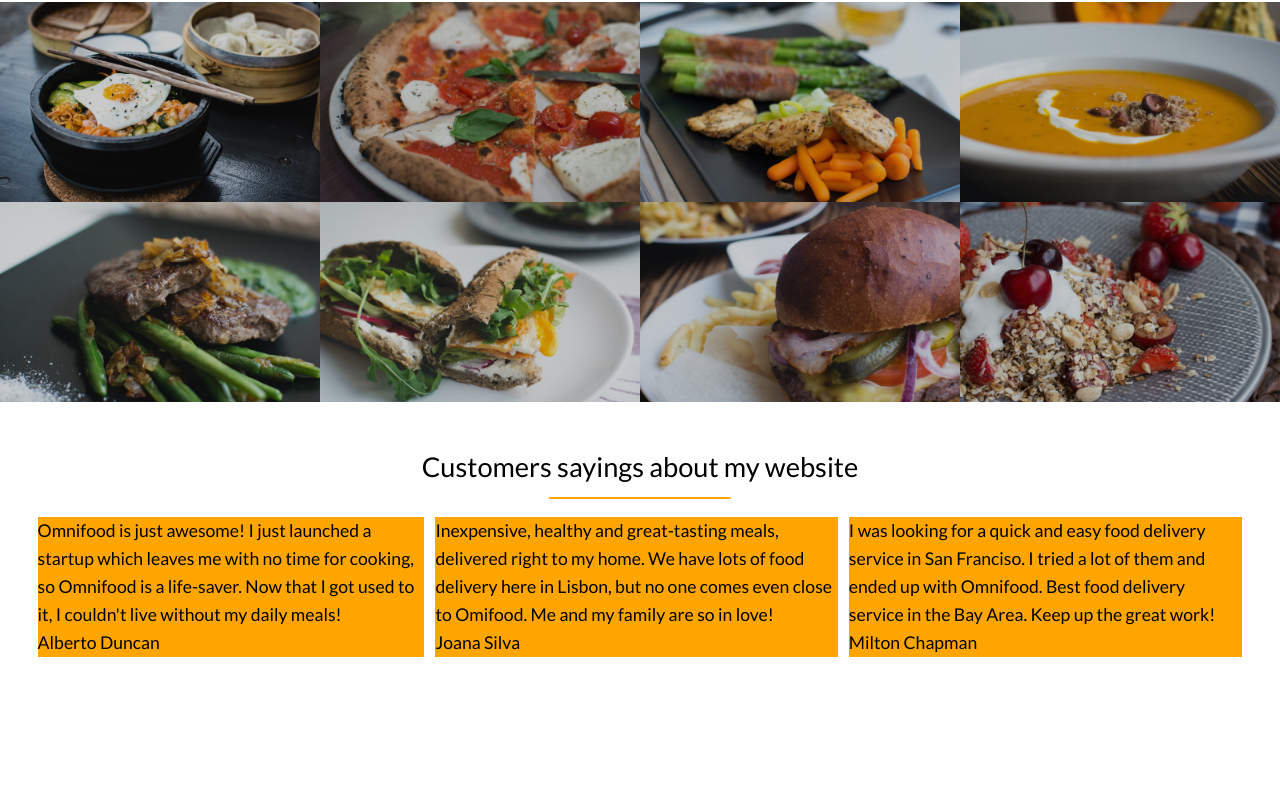
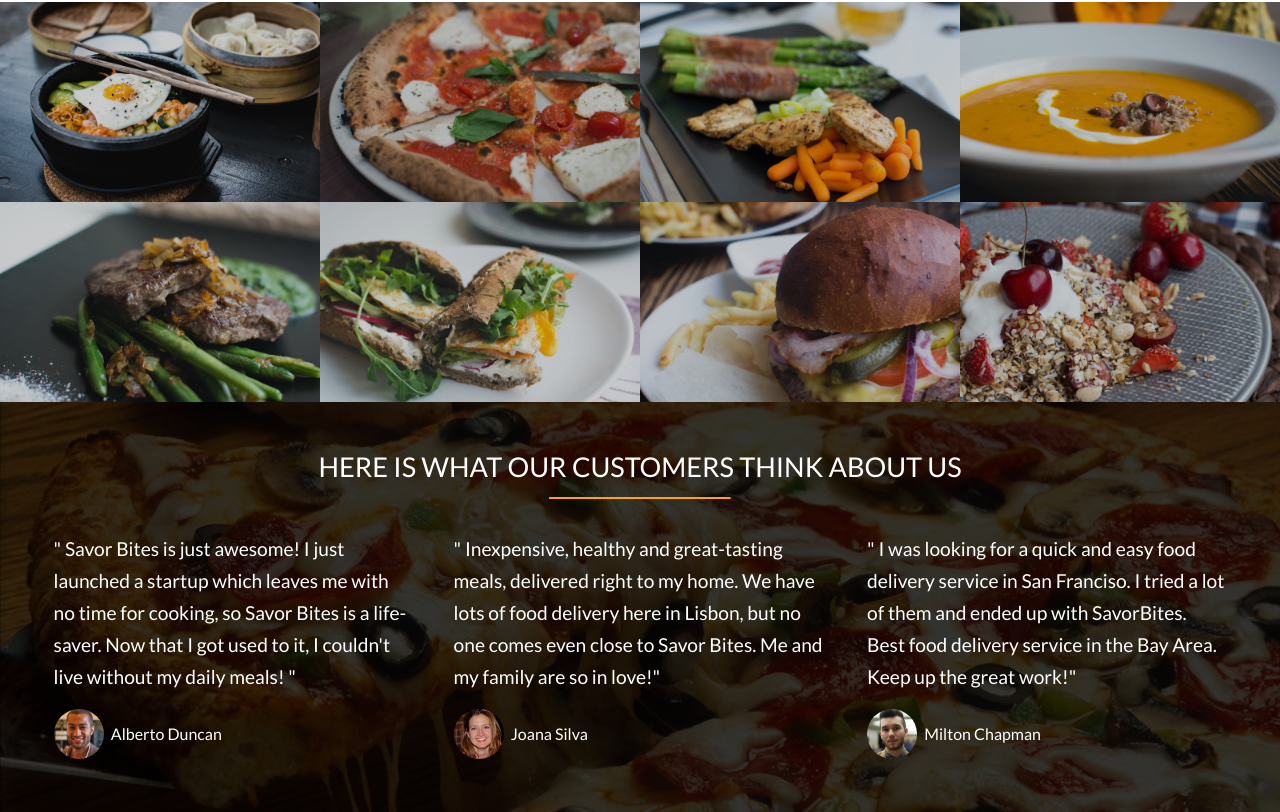
Before and after one commit to preetamvarun/Restaurant-App, a React (Create React App) app: page /about in a window 1280 px wide. Shown: the part 802-1614 px from the top of the page. Before the commit the page ends 1496 px from the top, so only its background shows below. Built offline with nearby package versions, Linux system fonts and the light colour scheme.

Commit message:
removed review.js

```diff
--- a/src/Components/About/About.css
+++ b/src/Components/About/About.css
@@ -27,18 +27,62 @@
   flex-direction: row;
 }
 
+.Testimonials {
+  background: url('./Images/testimonials-img.jpg') center center/cover;
+  color: white;
+  position: relative;
+  background-attachment: fixed;
+}
+
+.Testimonials > h1 {
+  position: relative;
+  z-index: 2;
+}
+
+.Testimonials::after {
+  position: absolute;
+  content: '';
+  top: 0;
+  right: 0;
+  left: 0;
+  bottom: 0;
+  background-color: rgba(0, 0, 0, 0.799);
+  z-index: 1;
+}
+
 .Review-Wrapper {
   margin-top: 0.75rem;
   display: flex;
   flex-direction: row;
   justify-content: center;
   align-items: center;
+  position: relative;
+  z-index: 2;
 }
 
 .About-Div .Review {
-  background-color: orange;
   margin: 0.35rem;
-  font-size: 1.1rem;
+  font-size: 1.2rem;
   text-align: left;
-  line-height: 1.75rem;
+  line-height: 2rem;
+  padding: 1rem;
 }
+
+.About-Div .Review .Profile {
+  display: flex;
+  flex-direction: row;
+  justify-content: flex-start;
+  align-items: center;
+  margin-top: 1rem;
+}
+
+.About-Div .Review .Profile img {
+  border-radius: 50%;
+  height: 50px;
+  width: 50px;
+}
+
+.About-Div .Review .Profile span {
+  margin-left: 0.45rem;
+  font-size: 1rem;
+}
--- a/src/Components/About/About.js
+++ b/src/Components/About/About.js
@@ -8,6 +8,10 @@
 import img6 from '../About/Images/6.jpg';
 import img7 from '../About/Images/7.jpg';
 import img8 from '../About/Images/8.jpg';
+import customer1 from '../About/Images/customer-1.jpg';
+import customer2 from '../About/Images/customer-2.jpg';
+import customer3 from '../About/Images/customer-3.jpg';
+
 import FoodItem from './FoodItem';
 import { services } from '../../utils/Config';
 
@@ -28,6 +32,7 @@
             icon={eachService[0]}
             title={eachService[1]}
             content={eachService[2]}
+            key={eachService[0]}
           />
         ))}
       </div>
@@ -44,31 +49,43 @@
         </div>
       </div>
       <div className='Testimonials RestaurantWrapperDiv'>
-        <h1>Customers sayings about my website </h1>
+        <h1> HERE IS WHAT OUR CUSTOMERS THINK ABOUT US </h1>
         <div className='Review-Wrapper'>
-          <div className='Review'>
+          <div className='Review' key='Review-1'>
             <p>
-              Omnifood is just awesome! I just launched a startup which leaves
-              me with no time for cooking, so Omnifood is a life-saver. Now that
-              I got used to it, I couldn't live without my daily meals!
+              &quot; Savor Bites is just awesome! I just launched a startup
+              which leaves me with no time for cooking, so Savor Bites is a
+              life-saver. Now that I got used to it, I couldn't live without my
+              daily meals! &quot;
             </p>
-            <span>Alberto Duncan</span>
+            <div className='Profile'>
+              <img src={customer1} alt={customer1} />
+              <span>Alberto Duncan</span>
+            </div>
           </div>
-          <div className='Review'>
+          <div className='Review' key='Review-2'>
             <p>
-              Inexpensive, healthy and great-tasting meals, delivered right to
-              my home. We have lots of food delivery here in Lisbon, but no one
-              comes even close to Omifood. Me and my family are so in love!
+              &quot; Inexpensive, healthy and great-tasting meals, delivered
+              right to my home. We have lots of food delivery here in Lisbon,
+              but no one comes even close to Savor Bites. Me and my family are
+              so in love!&quot;
             </p>
-            <span>Joana Silva</span>
+            <div className='Profile'>
+              <img src={customer2} alt={customer2} />
+              <span>Joana Silva</span>
+            </div>
           </div>
-          <div className='Review'>
+          <div className='Review' key='Review-3'>
             <p>
-              I was looking for a quick and easy food delivery service in San
-              Franciso. I tried a lot of them and ended up with Omnifood. Best
-              food delivery service in the Bay Area. Keep up the great work!
+              &quot; I was looking for a quick and easy food delivery service in
+              San Franciso. I tried a lot of them and ended up with SavorBites.
+              Best food delivery service in the Bay Area. Keep up the great
+              work!&quot;
             </p>
-            <span>Milton Chapman</span>
+            <div className='Profile'>
+              <img src={customer3} alt={customer3} />
+              <span>Milton Chapman</span>
+            </div>
           </div>
         </div>
       </div>
```
